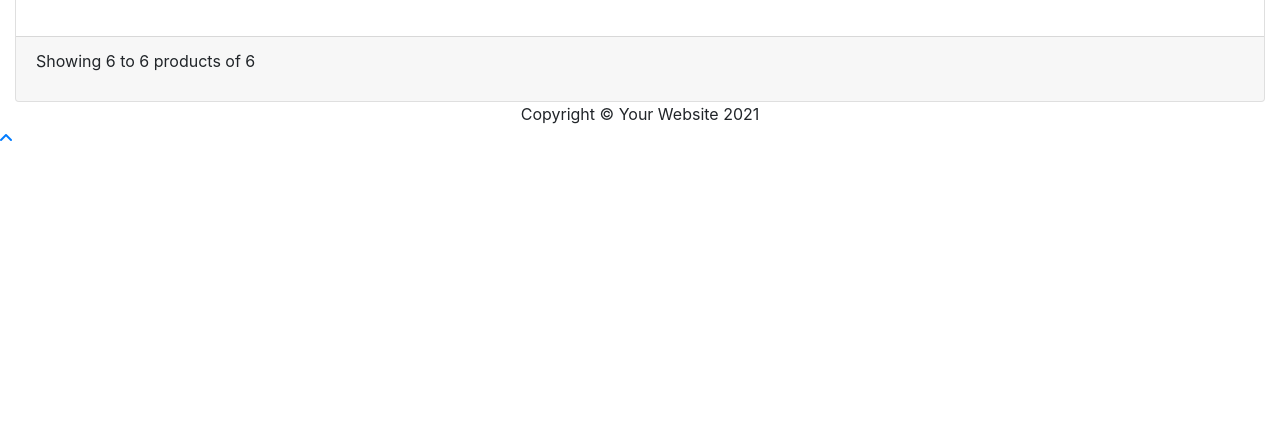
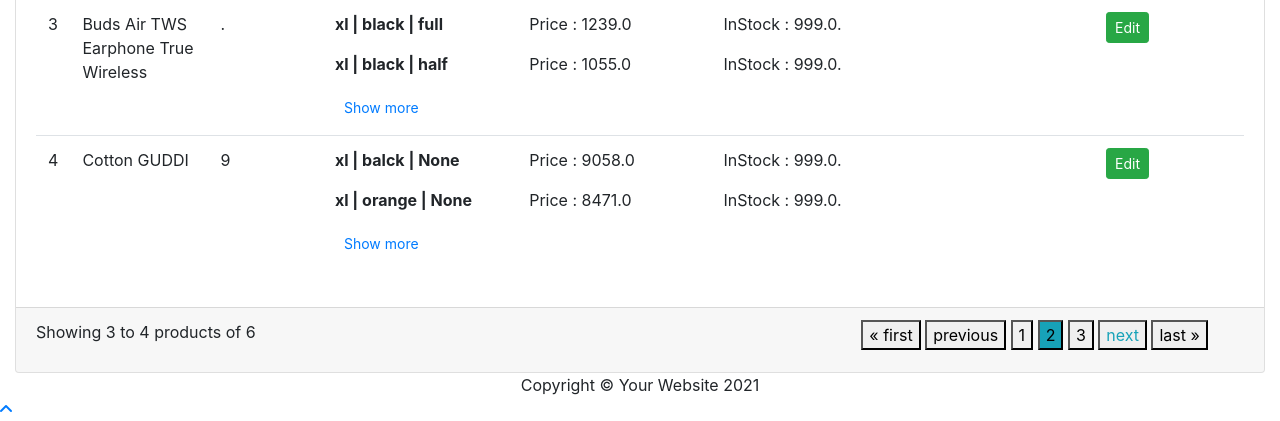
Before and after one commit to CronosCoder/Med-Coding-Task, a Django app: page /product/list/?page=2 in a window 1280 px wide. Shown: the part 850-1271 px from the top of the page. Before the commit the page ends 991 px from the top, so only its background shows below. Run offline with Django 3.2, Linux system fonts and the light colour scheme; data comes from the database, SQL or seed files in the repository; style sheets or scripts are compiled from the project's sources; some libraries are stand-ins or nearby versions.

Commit message:
pagination added

```diff
--- a/src/product/templates/products/list.html
+++ b/src/product/templates/products/list.html
@@ -97,8 +97,24 @@
                 <div class="col-md-6">
                     <p>Showing {{ start_index }} to {{ end_index }} products of {{ paginator.count }}</p>
                 </div>
-                <div class="col-md-2">
+                <div class="col-md-4">
+                    {% if page_obj.has_previous %}
+                        <a href="?page=1"><button>&laquo; first</button></a>
+                        <a href="?page={{ page_obj.previous_page_number }}"><button>previous</button></a>
+                    {% endif %}
 
+                    {% for num in paginator.page_range %}
+                        {% if page_obj.number == num %}
+                            <button class="bg-info">{{ num }}</button>
+                        {% else %}
+                            <a href="?page={{ num }}"><button>{{ num }}</button></a>
+                        {% endif %}
+                    {% endfor %}
+
+                    {% if page_obj.has_next %}
+                        <a href="?page={{ page_obj.next_page_number }}"><button class="text-info">next</button></a>
+                        <a href="?page={{ paginator.num_pages }}"><button>last &raquo;</button></a>
+                    {% endif %}
                 </div>
                 {% endif %}
             </div>
--- a/src/product/views/product.py
+++ b/src/product/views/product.py
@@ -18,7 +18,7 @@ class ProductListView(generic.ListView):
     template_name = 'products/list.html'
     context_object_name = 'products'
     ordering = ['id']
-    paginate_by = 5  # Number of items per page
+    paginate_by = 2  # Number of items per page
 
     def get_context_data(self, **kwargs):
         context = super().get_context_data(**kwargs)
@@ -31,7 +31,7 @@ class ProductListView(generic.ListView):
         products = context['products'][start_index - 1:end_index]
 
         product_data = []
-        for product in products:
+        for product in context['products']:
             variants = ProductVariantPrice.objects.filter(product=product)
             variant_data = []
             for variant in variants:
```
